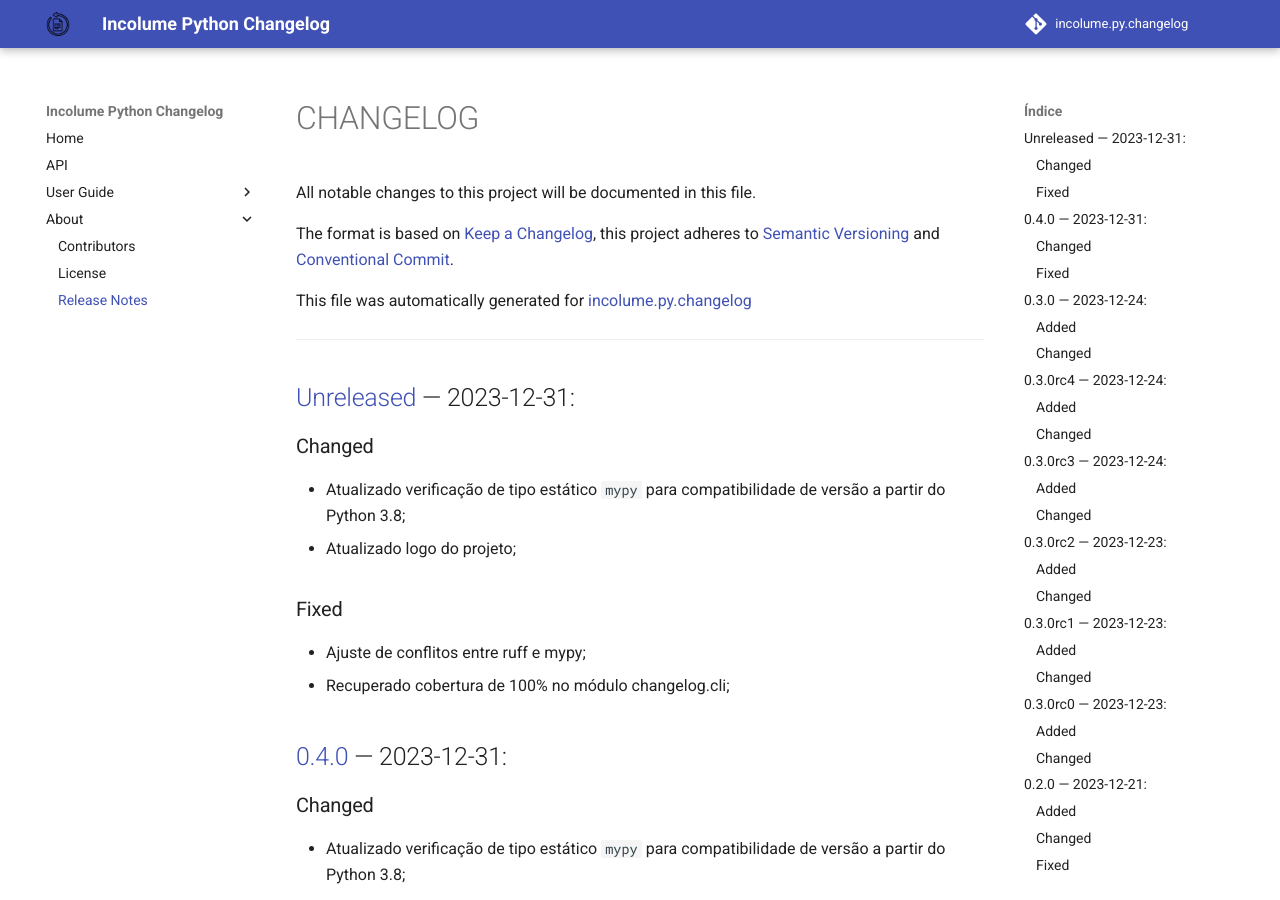
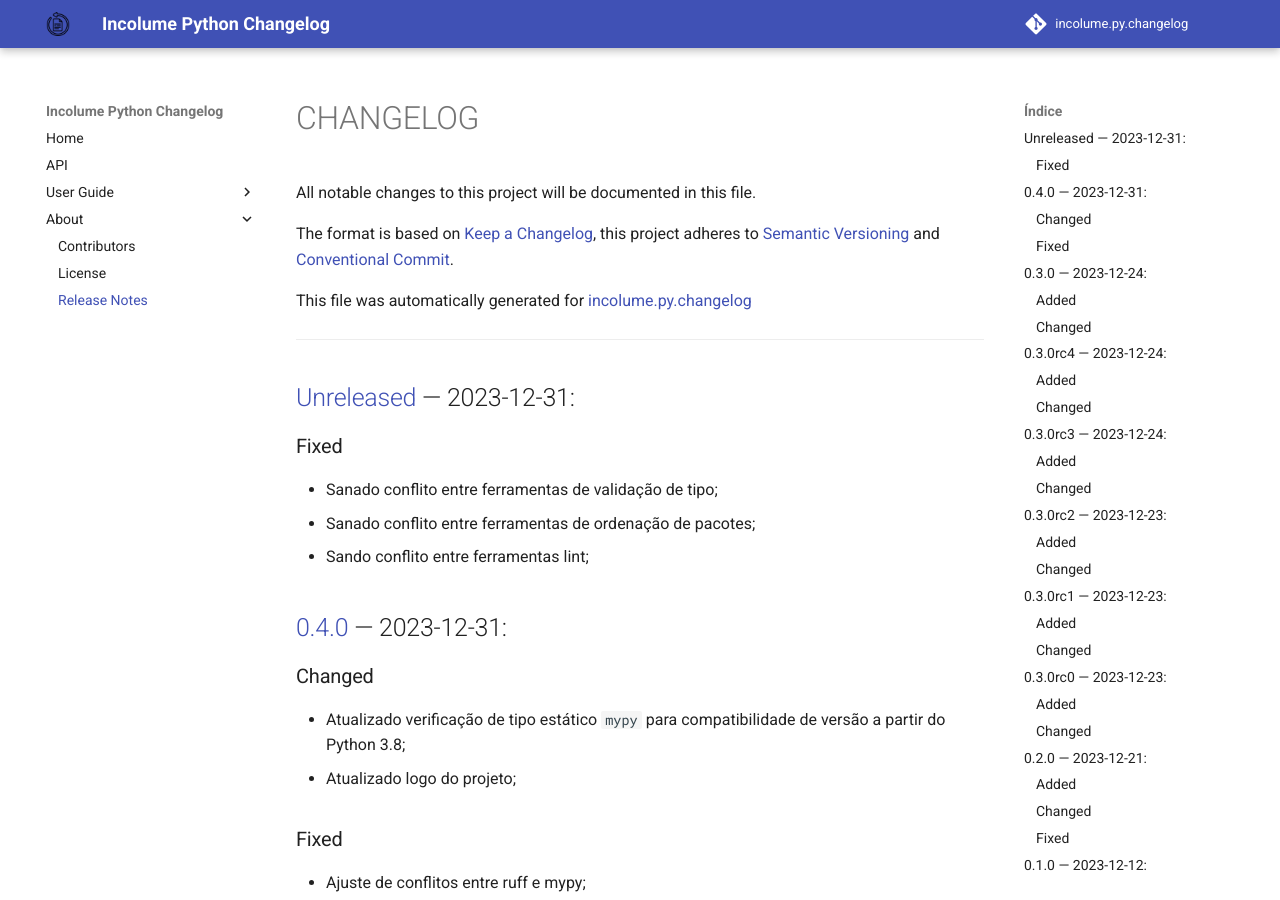
Before and after one commit to development-incolume/incolume.py.changelog, an MkDocs documentation site: the page built from docs/about/CHANGELOG.md, in a window 1280 px wide and 900 px high. Built offline with MkDocs 1.6.1 and Material for MkDocs 9.7.7, drawn with Linux system fonts in a browser that asks for light colours; comment, search, counter and statistics services are not loaded.

Commit message:
docs: #44 atualização do CHANGELOG.md

```diff
--- a/docs/about/CHANGELOG.md
+++ b/docs/about/CHANGELOG.md
@@ -11,12 +11,10 @@ This file was automatically generated for [incolume.py.changelog](https://github
 
 
 ## [Unreleased]	 &#8212; 	2023-12-31:
-### Changed
-  - Atualizado verificação de tipo estático `mypy` para compatibilidade de versão a partir do Python 3.8;
-  - Atualizado logo do projeto;
 ### Fixed
-  - Ajuste de conflitos entre ruff e mypy;
-  - Recuperado cobertura de 100% no módulo changelog.cli;
+  - Sanado conflito entre ferramentas de validação de tipo;
+  - Sanado conflito entre ferramentas de ordenação de pacotes;
+  - Sando conflito entre ferramentas lint;
 
 ## [0.4.0]	 &#8212; 	2023-12-31:
 ### Changed
```
